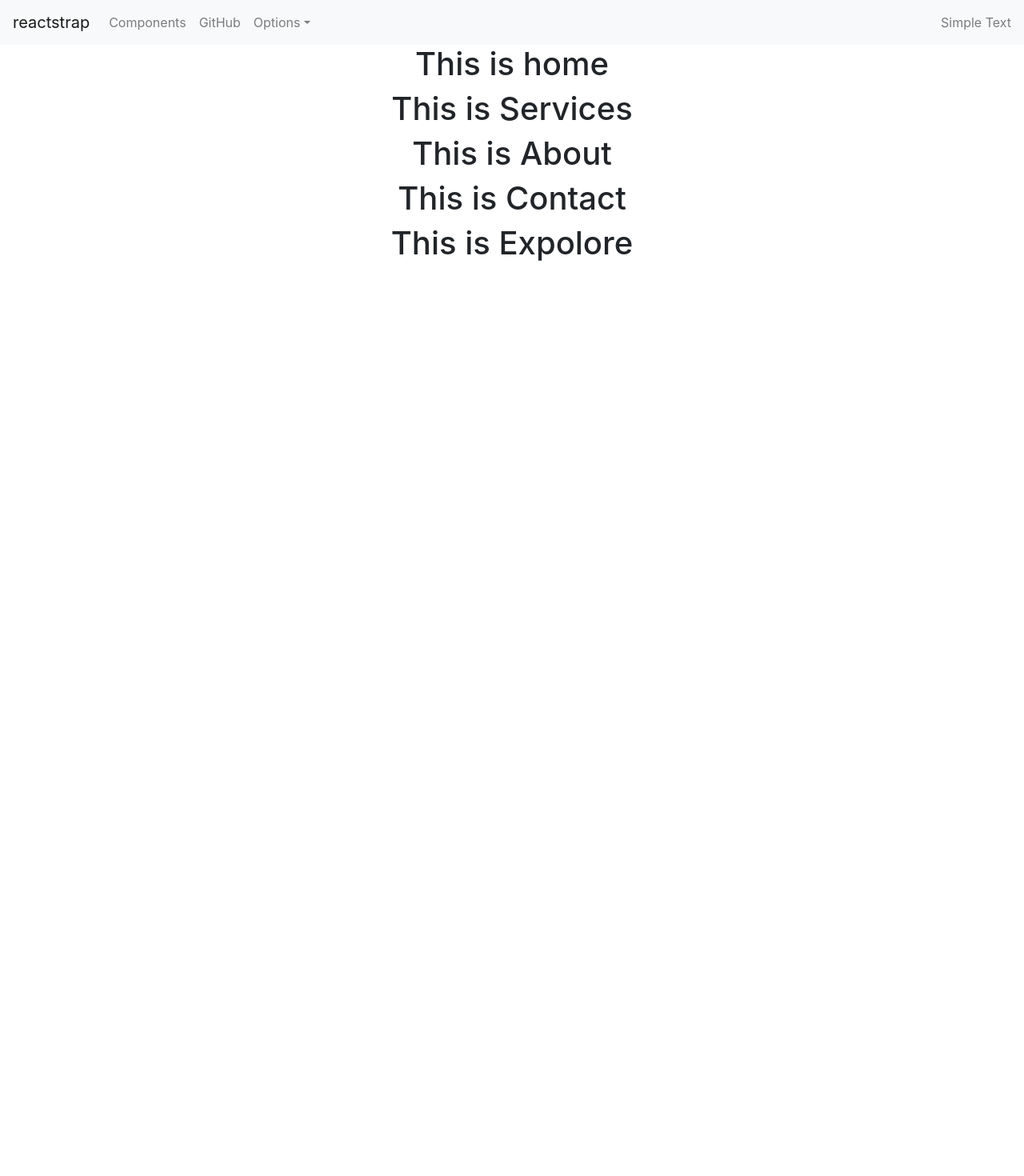
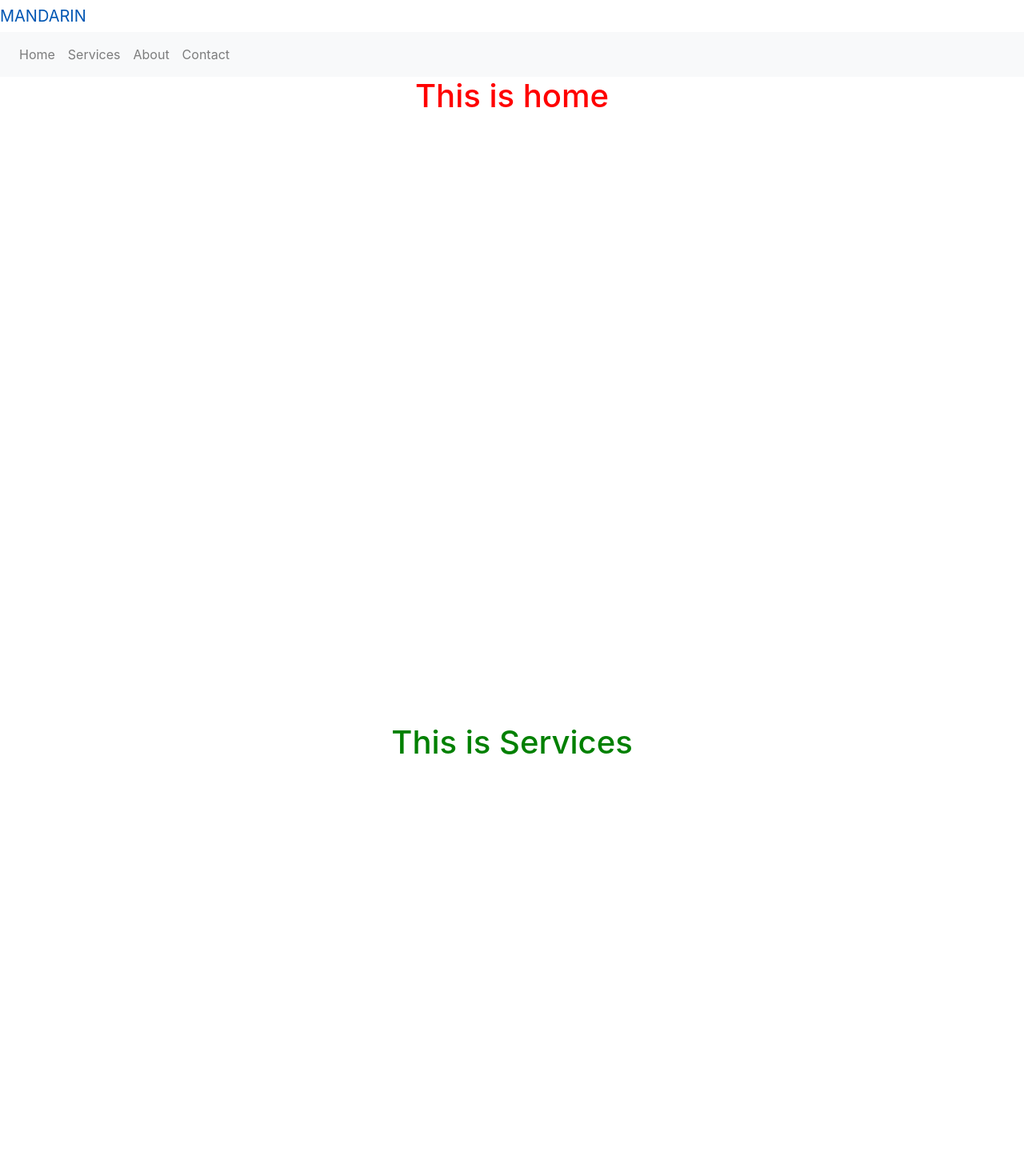
Before and after one commit to T-code1/mandarin-web, a React (Create React App) app: page / in a window 1280 px wide. Shown: the top 1470 px of the page at 80% size. Before the commit the page ends 800 px from the top, so only its background shows below. Built offline with nearby package versions, Linux system fonts and the light colour scheme.

Commit message:
link the navigations

```diff
--- a/src/components/about.css
+++ b/src/components/about.css
@@ -0,0 +1,4 @@
+.about{
+    color:yellow;
+    height: 100vh;
+ }
--- a/src/components/about.js
+++ b/src/components/about.js
@@ -1,8 +1,12 @@
 import React from 'react';
-
-const About =()=> {
-
-  return <h1>This is About </h1>;
+import "./about.css"
+const About = props => {
+  const {id} = props
+  return (
+    <div className="about" id={id}>
+    <h1 h1 className="about">This is About </h1>;
+    </div>
+  )
 }
 
 export default About;
--- a/src/components/contact.css
+++ b/src/components/contact.css
@@ -0,0 +1,4 @@
+.contact{
+    color:blue;
+    height: 100vh;
+ }
--- a/src/components/contact.js
+++ b/src/components/contact.js
@@ -1,8 +1,13 @@
 import React from 'react';
+import "./contact.css";
+const Contact = props => {
+  const {id} = props
+  return (
+    <div className="contact" id={id}>
+    <h1 h1 className="contact">This is contact </h1>;
+    </div>
+  )
 
-const Contact =()=> {
-
-  return <h1>This is Contact </h1>;
 }
 
 export default Contact;
--- a/src/components/home.css
+++ b/src/components/home.css
@@ -0,0 +1,4 @@
+.home{
+   color:red;
+   height: 100vh;
+}
--- a/src/components/home.js
+++ b/src/components/home.js
@@ -1,8 +1,8 @@
 import React from 'react';
-
+import "./home.css"
 const Home =()=> {
 
-  return <h1>This is home </h1>;
+  return <h1 className="home">This is home </h1>;
 }
 
 export default Home;
--- a/src/components/landingpage.js
+++ b/src/components/landingpage.js
@@ -1,4 +1,4 @@
-import React from 'react';
+import React,{Fragment} from 'react';
 import Navigation from "./navigation";
 import Home from "./home";
 import Services from "./services";
@@ -7,13 +7,13 @@ import Contact from "./contact";
 
 const LandingPage = ()=>{
 return(
-  <div>
+  <Fragment>
   <Navigation/>
-  <Home/>
-  <Services/>
-  <About/>
-  <Contact/>
-  </div>
+  <Home id="section1" />
+  <Services id="section2" />
+  <About id="section3" />
+  <Contact id="section4" />
+  </Fragment>
 )
 }
 
--- a/src/components/navigation.css
+++ b/src/components/navigation.css
@@ -0,0 +1,3 @@
+.navItem{
+    color:red;
+}
--- a/src/components/navigation.js
+++ b/src/components/navigation.js
@@ -7,12 +7,11 @@ import {
   Nav,
   NavItem,
   NavLink,
-  UncontrolledDropdown,
-  DropdownToggle,
-  DropdownMenu,
-  DropdownItem,
-  NavbarText
+  // Container,
+  Row,
+  Col
 } from 'reactstrap';
+import {Link} from "react-scroll";
 
 const Example = (props) => {
   const [isOpen, setIsOpen] = useState(false);
@@ -21,38 +20,78 @@ const Example = (props) => {
 
   return (
     <div>
-      <Navbar color="light" light expand="md">
-        <NavbarBrand href="/">reactstrap</NavbarBrand>
+     {/* <Container> */}
+     <Row>
+       <Col xs="9">
+    <NavbarBrand href="/">MANDARIN</NavbarBrand>
+       </Col>
+       <Col >
+       <Navbar color="light" light expand="md">
         <NavbarToggler onClick={toggle} />
         <Collapse isOpen={isOpen} navbar>
           <Nav className="mr-auto" navbar>
             <NavItem>
-              <NavLink href="/components/">Components</NavLink>
+              <NavLink >
+              <Link
+                activeClass="active"
+                to="section1"
+                spy={true}
+                smooth={true}
+                offset={-70}
+                duration={500}
+              >
+                Home
+              </Link>
+              </NavLink>
             </NavItem>
             <NavItem>
-              <NavLink href="https://github.com/reactstrap/reactstrap">GitHub</NavLink>
+              <NavLink>
+              <Link
+                activeClass="active"
+                to="section2"
+                spy={true}
+                smooth={true}
+                offset={-70}
+                duration={500}
+              >
+                Services
+              </Link>
+              </NavLink>
             </NavItem>
-            <UncontrolledDropdown nav inNavbar>
-              <DropdownToggle nav caret>
-                Options
-              </DropdownToggle>
-              <DropdownMenu right>
-                <DropdownItem>
-                  Option 1
-                </DropdownItem>
-                <DropdownItem>
-                  Option 2
-                </DropdownItem>
-                <DropdownItem divider />
-                <DropdownItem>
-                  Reset
-                </DropdownItem>
-              </DropdownMenu>
-            </UncontrolledDropdown>
+            <NavItem>
+              <NavLink >
+              <Link
+                activeClass="active"
+                to="section3"
+                spy={true}
+                smooth={true}
+                offset={-70}
+                duration={500}
+              >
+               About
+              </Link>
+              </NavLink>
+            </NavItem>
+            <NavItem>
+              <NavLink >
+              <Link
+                activeClass="active"
+                to="section4"
+                spy={true}
+                smooth={true}
+                offset={-70}
+                duration={500}
+              >
+               Contact
+              </Link>
+              </NavLink>
+            </NavItem>
           </Nav>
-          <NavbarText>Simple Text</NavbarText>
         </Collapse>
       </Navbar>
+       </Col>
+     </Row>
+     {/* </Container> */}
     </div>
   );
 }
--- a/src/components/services.css
+++ b/src/components/services.css
@@ -0,0 +1,4 @@
+.services{
+    color:green;
+    height: 100vh;
+ }
--- a/src/components/services.js
+++ b/src/components/services.js
@@ -1,8 +1,12 @@
 import React from 'react';
-
-const Services =()=> {
-
-  return <h1>This is Services </h1>;
+import "./services.css"
+const Services = props => {
+const {id} = props
+  return (
+    <div className="services" id={id}>
+    <h1 h1 className="services">This is Services </h1>;
+    </div>
+  )
 }
 
 export default Services;
```
